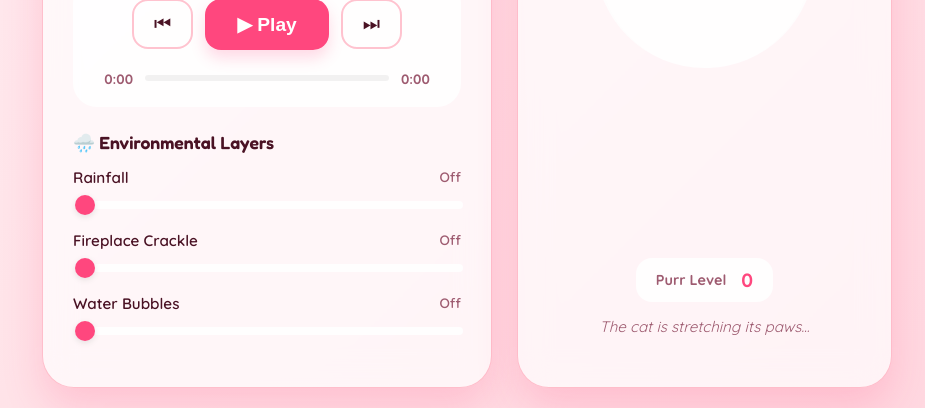
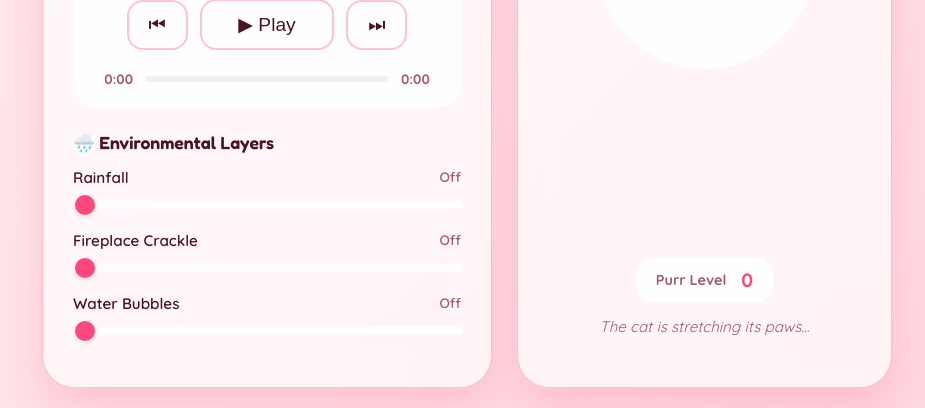
Before and after one commit to Yaseen-21212/cozy-music, a plain HTML site: page index.html in a window 1280 px wide. Shown: the part 722-1130 px from the top of the page, without its empty margins (173-1098 px from the left). Drawn offline with Linux system fonts and the light colour scheme.

Commit message:
Add themes and update styling in style.css

```diff
--- a/style.css
+++ b/style.css
@@ -245,12 +245,22 @@ h2, h3 {
 }
 
 .ctrl-btn.play-main {
-    background: var(--accent);
-    color: white;
-    border: none;
-    font-weight: 700;
-    padding: 14px 32px;
-    box-shadow: 0 8px 15px var(--shadow);
+    display: inline-flex;
+    flex-direction: row;        /* Forces icon and text to stay on one line */
+    align-items: center;
+    justify-content: center;
+    gap: 8px;                   /* Clean spacing between icon and text */
+
+    /* Flexible width limits instead of fixed px */
+    width: auto;
+    min-width: 7em;             /* Scales smoothly with dynamic font size */
+    max-width: 100%;
+
+    /* Strict height bounds to stop vertical stretching */
+    height: 3.2rem;
+    padding: 0 1.2rem;
+    box-sizing: border-box;
+    white-space: nowrap;        /* Stops text from wrapping vertically */
 }
 
 .ctrl-btn.play-main:hover {
```
